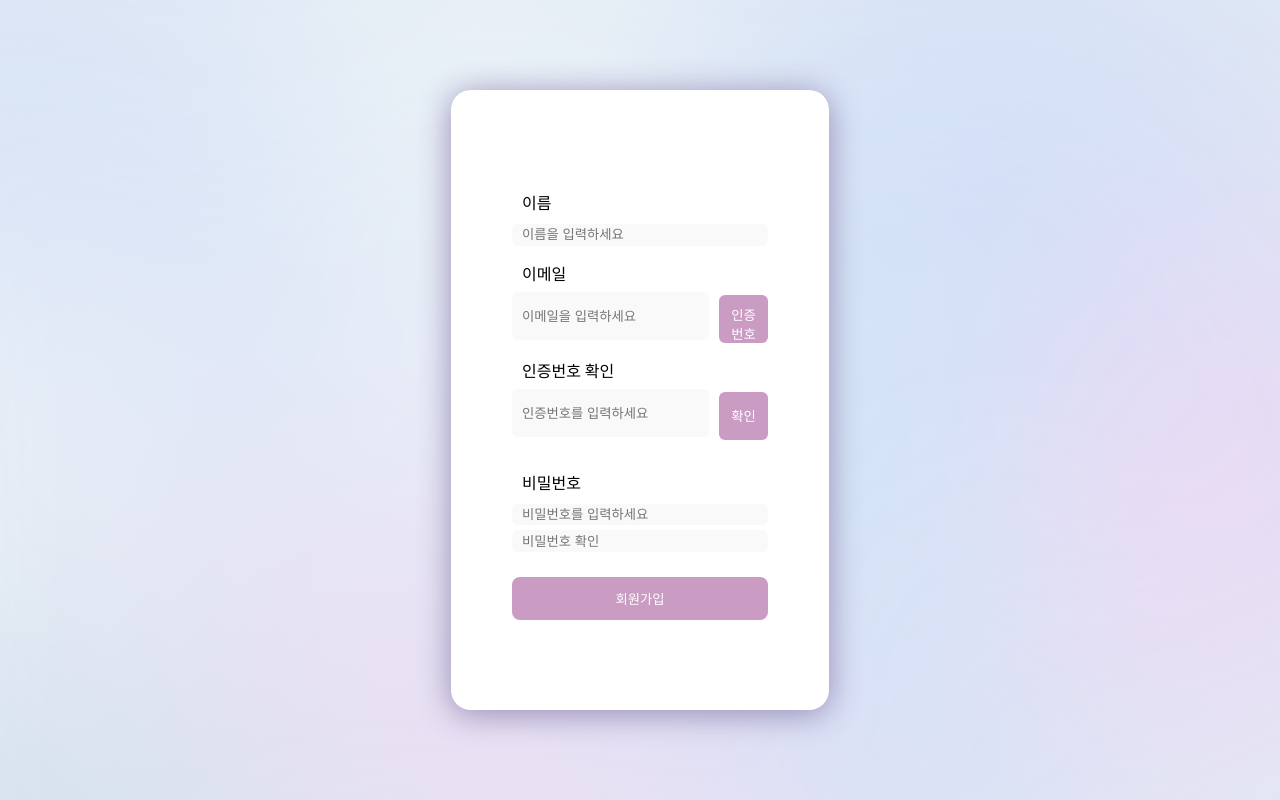
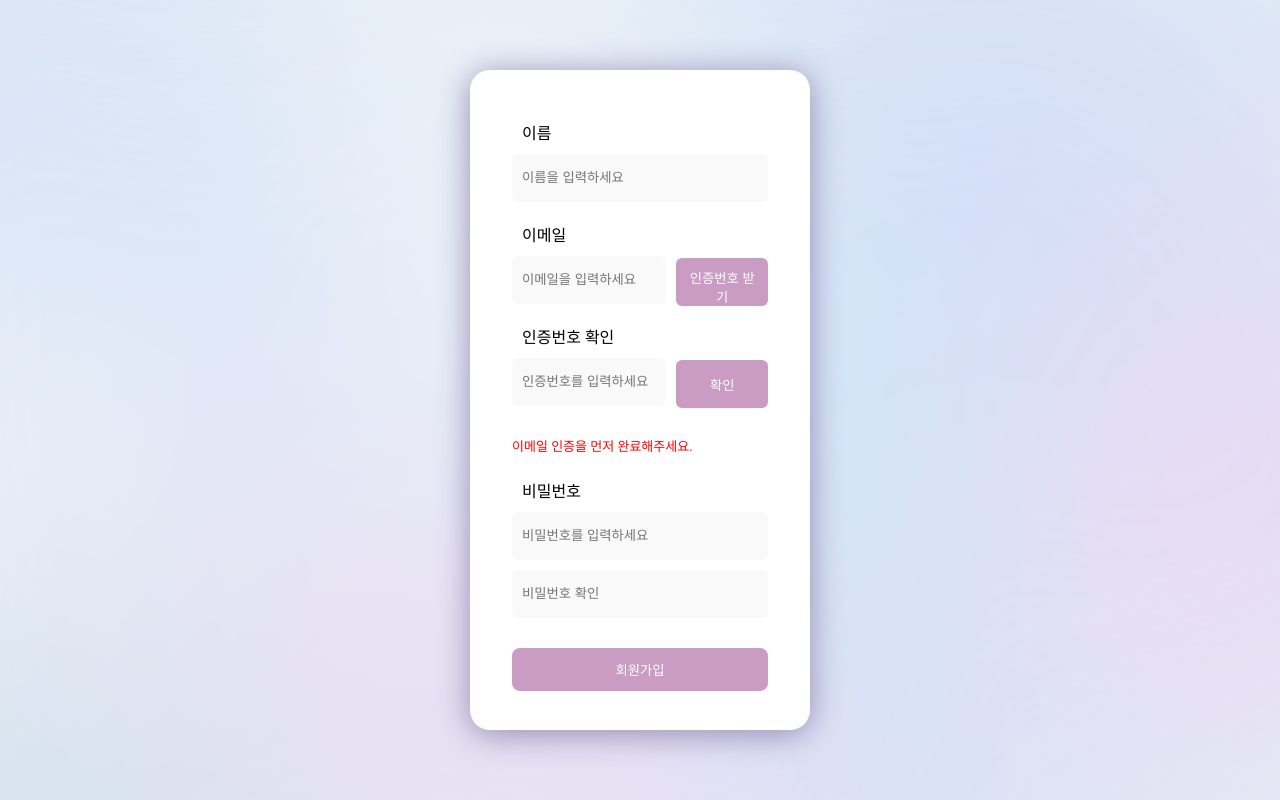
Before and after one commit to SonIRang/SonIRang_frontend, a React (Create React App) app: page /signup in a window 1280 px wide. Both pictures are taken after a click on the button "회원가입". Built offline with nearby package versions, Linux system fonts and the light colour scheme; no server answers.

Commit message:
UI수정 및 userid저장

```diff
--- a/src/pages/SignupPage.js
+++ b/src/pages/SignupPage.js
@@ -6,7 +6,8 @@ import axios from "axios";
 function SignupPage() {
   const navigate = useNavigate();
 
-  const [email, setEmail] = useState([]);
+  const [userid, setUserid] = useState("");
+  const [email, setEmail] = useState("");
   const [code, setCode] = useState("");
   const [isCodeSent, setIsCodeSent] = useState(false);
   const [isVerified, setIsVerified] = useState(false);
@@ -47,7 +48,6 @@ function SignupPage() {
   const verifyCode = async () => {
     console.log("verifyCode 호출");
 
-
     try {
       const res = await axios.get("/verify-email", {
         params: { token: code }, // 인증번호
@@ -59,13 +59,12 @@ function SignupPage() {
       console.log("서버 응답:", res.data);
 
       if (res.data.verified) {
-      setIsVerified(true);             // 인증 상태 업데이트
+        setIsVerified(true); // 인증 상태 업데이트
         setMessage("이메일 인증 성공!");
-      console.log("✅ 이메일 인증 완료");  // 🔥 이 부분이 핵심
+        //console.log("✅ 이메일 인증 완료"); // 🔥 이 부분이 핵심
       } else {
         setMessage("유효하지 않은 토큰입니다.");
       }
-
     } catch (err) {
       if (err.response?.status === 404) {
         setMessage("존재하지 않거나 만료된 토큰입니다.");
@@ -73,32 +72,39 @@ function SignupPage() {
         setMessage("서버 오류로 인증에 실패했습니다.");
       }
     }
-
   };
 
   // 3. 회원가입
   const handleSignup = async () => {
-    // if (!isVerified) {
-    //   setMessage("이메일 인증을 먼저 완료해주세요.");
-    //   return;
-    // }
+    if (!isVerified) {
+      setMessage("이메일 인증을 먼저 완료해주세요.");
+      return;
+    }
 
     if (password !== confirmPassword) {
-      setShowError(true); // 불일치 시 에러 표시
+      setShowError("비밀번호가 일치하지 않습니다."); // 불일치 시 에러 표시
       return;
     }
 
     try {
-      await axios.post("/signup", {
-        name:username,
+      const response = await axios.post("/signup", {
+        name: username,
         email,
         password,
       });
-      setMessage("회원가입 완료!");
-      navigate("/login"); // 성공한 경우에만 이동
+
+      // 서버가 발급한 userid 받기
+      const newUserId = response.data.userid;
+
+      console.log("발급된 userid:", newUserId);
+
+      alert("회원가입 완료!");
+      // 필요하면 상태에 저장하거나, 로컬스토리지에 저장하거나 처리 가능
+
+      navigate("/login"); // 로그인 페이지로 이동
     } catch (err) {
       console.error(err);
-      setMessage("회원가입 실패");
+      alert("회원가입 실패");
     }
   };
 
@@ -107,12 +113,14 @@ function SignupPage() {
       <SignupContainer>
         <FormContainer>
           <Label>이름</Label>
-          <Input
+          <Row>
+            <RowInput
               type="text"
               placeholder="이름을 입력하세요"
               value={username}
               onChange={(e) => setUsername(e.target.value)}
             />
+          </Row>
 
           <Label>이메일</Label>
           <Row>
@@ -140,9 +148,11 @@ function SignupPage() {
             />
             <Button onClick={verifyCode}>확인</Button>
           </Row>
+          {message && <VerifyError>{message}</VerifyError>}
 
           <Label>비밀번호</Label>
-          <Input
+          <Row>
+            <RowInput
               type="password"
               placeholder="비밀번호를 입력하세요"
               value={password}
@@ -151,7 +161,9 @@ function SignupPage() {
                 setShowError(false);
               }}
             />
-          <Input
+          </Row>
+          <Row>
+            <RowInput
               type="password"
               placeholder="비밀번호 확인"
               value={confirmPassword}
@@ -160,6 +172,7 @@ function SignupPage() {
                 setShowError(false);
               }}
             />
+          </Row>
           {showError && password !== confirmPassword && (
             <ErrorMessage>비밀번호가 일치하지 않습니다.</ErrorMessage>
           )}
@@ -187,8 +200,8 @@ const BackgroundDiv = styled.div`
 `;
 
 const SignupContainer = styled.div`
-  width: 28vw;
-  height: 75vh;
+  width: 25%;
+  height: 80%;
   background-color: #ffffff;
   border-radius: 20px;
   box-shadow: 0 4px 32.6px rgba(149, 138, 181, 1);
@@ -212,6 +225,7 @@ const Label = styled.label`
 `;
 
 const Input = styled.input`
+  width: calc(60%);
   height: 48px;
   padding: 0 10px;
   margin-bottom: 5px;
@@ -222,11 +236,15 @@ const Input = styled.input`
 `;
 
 const Row = styled.div`
-  height: 48px;
+  width: 100%;
   display: flex;
   gap: 10px;
   align-items: center;
   margin-bottom: 5px;
+`;
+
+const RowInput = styled(Input)`
+  flex: 1;
 `;
 
 const Button = styled.button`
@@ -255,3 +273,9 @@ const ErrorMessage = styled.p`
   font-size: 13px;
   margin-top: 5px;
 `;
+
+const VerifyError = styled.p`
+  color: red;
+  font-size: 13px;
+  margin-top: 5px;
+`;
```
Lines whose indentation alone changed are shown as unchanged.
